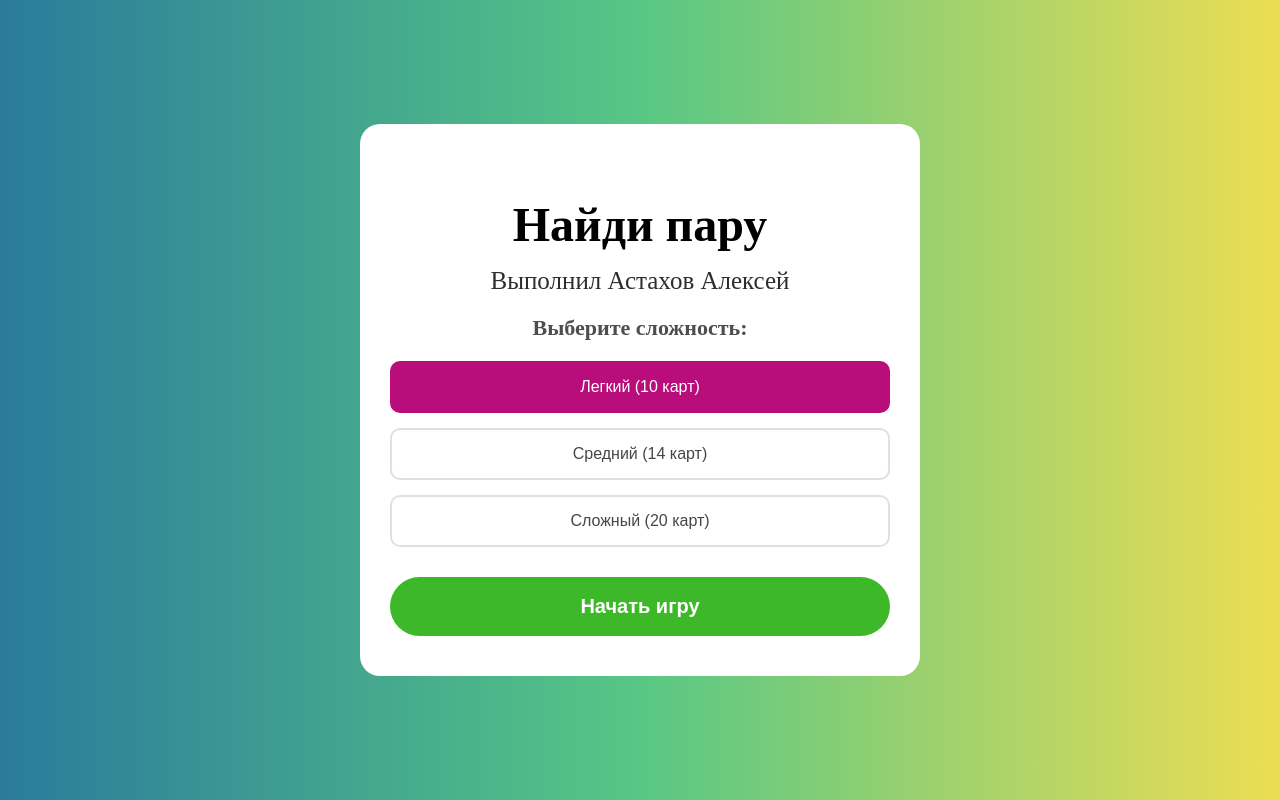
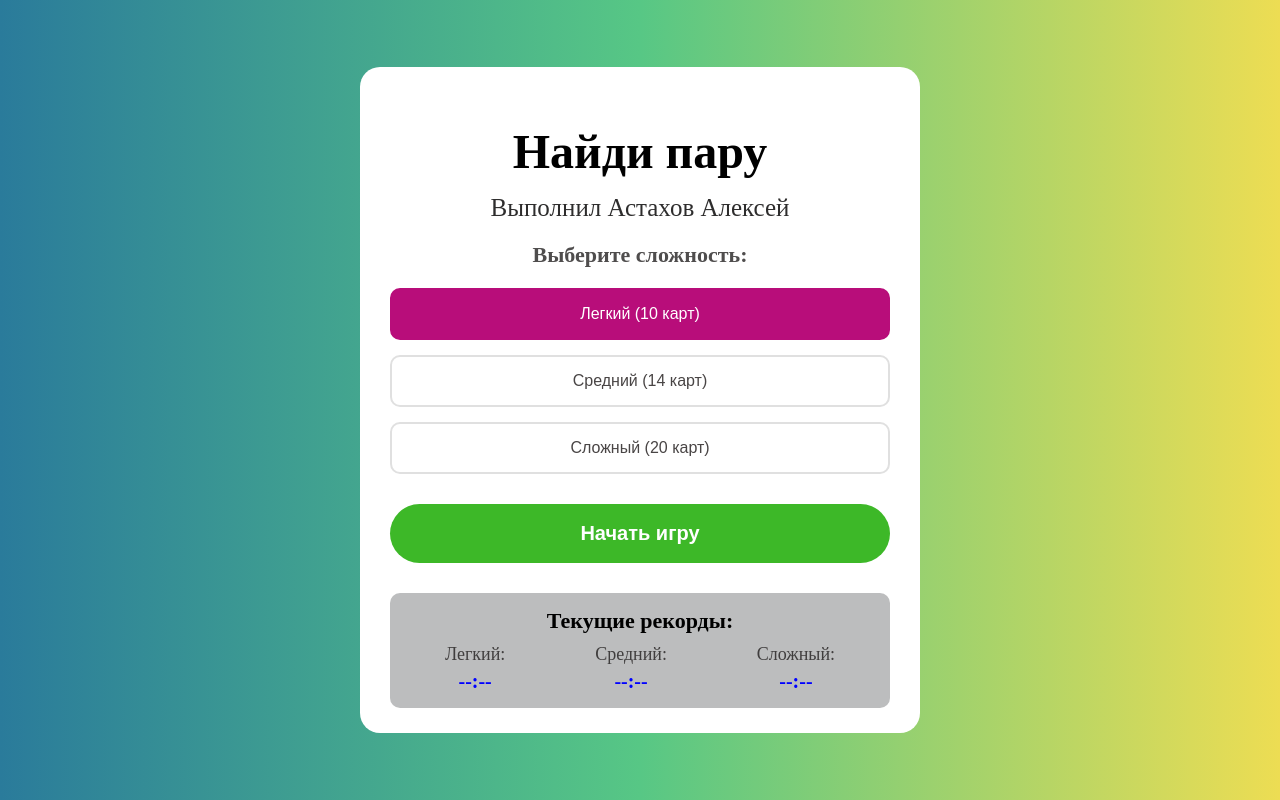
Before and after one commit to reznikovkg/vue-3-docker-compose, a Vue app in the folder vue/: page / in a window 1280 px wide. Built offline with nearby package versions, Linux system fonts and the light colour scheme.

Commit message:
added time counter and best scores

```diff
--- a/vue/src/components/pages/GamePage.vue
+++ b/vue/src/components/pages/GamePage.vue
@@ -2,7 +2,7 @@
   <div class="game">
     <header class="game__header">
       <button class="game__back-button" @click="goToMenu">В меню</button>
-      <h1 class="game__timer">00:00</h1>
+      <h1 class="game__timer">{{ formattedTime }}</h1>
     </header>
 
     <div
@@ -21,6 +21,20 @@
       <div class="game-over__content">
         <h2 class="game-over__title">Game Over!</h2>
         <p class="game-over__message">Вы нашли все пары!</p>
+
+        <div class="game-over__stats">
+          <div class="game-over__stat">
+            <span class="game-over__stat-label">Ваше время: </span>
+            <span class="game-over__stat-value">{{ formattedTime }}</span>
+          </div>
+          <div class="game-over__stat">
+            <span class="game-over__stat-label">Рекорд: </span>
+            <span class="game-over__stat-value">{{ formattedBestScore }}</span>
+          </div>
+          <div v-if="isNewRecord" class="game-over__new-record">
+            Новый рекорд!
+          </div>
+        </div>
 
         <div class="game-over__buttons">
           <button
@@ -52,14 +66,64 @@ export default {
     Card,
   },
 
+  data() {
+    return {
+      timer: null,
+      isNewRecord: false,
+    };
+  },
+
   computed: {
-    ...mapState(["cards"]),
-    ...mapGetters(["isGameFinished"]),
+    ...mapState(["cards", "elapsedTime", "bestScores", "difficulty"]),
+    ...mapGetters(["isGameFinished", "formattedTime", "formattedBestScore"]),
+  },
+
+  watch: {
+    cards: {
+      handler(newCards) {
+        const hasAnyFlip = newCards.some((card) => card.isFaceUp);
+        if (hasAnyFlip && !this.timer && !this.isGameFinished) {
+          this.startTimer();
+        }
+      },
+      deep: true,
+    },
+
+    isGameFinished(newValue) {
+      if (newValue) {
+        this.stopTimer();
+        this.checkNewRecord();
+      }
+    },
+  },
+
+  beforeUnmount() {
+    this.stopTimer();
   },
 
   methods: {
     handleFlip(cardId) {
       this.$store.dispatch("flipCard", cardId);
+    },
+
+    startTimer() {
+      this.timer = setInterval(() => {
+        this.$store.dispatch("updateTime", this.elapsedTime + 1);
+      }, 1000);
+    },
+
+    stopTimer() {
+      if (this.timer) {
+        clearInterval(this.timer);
+        this.timer = null;
+      }
+    },
+
+    checkNewRecord() {
+      const currentBest = this.bestScores[this.difficulty];
+      if (!currentBest || this.elapsedTime < currentBest)
+        this.isNewRecord = true;
+      else this.isNewRecord = false;
     },
 
     restartGame() {
@@ -155,13 +219,28 @@ export default {
   &__title {
     font-size: 42px;
     color: black;
-    margin-bottom: 15px;
+    margin: 0;
   }
 
   &__message {
     font-size: 22px;
     color: rgb(113, 109, 109);
     margin-bottom: 10px;
+  }
+
+  &__stats {
+    display: flex;
+    flex-direction: column;
+    gap: 10px;
+  }
+
+  &__stat-label {
+    font-size: 18px;
+  }
+
+  &__stat-value {
+    font-size: 18px;
+    font-weight: bold;
   }
 
   &__buttons {
--- a/vue/src/components/pages/IndexPage.vue
+++ b/vue/src/components/pages/IndexPage.vue
@@ -24,11 +24,29 @@
       </div>
 
       <button class="menu__start-btn" @click="startGame">Начать игру</button>
+
+      <div class="menu__scores">
+        <h2 class="menu__scores-title">Текущие рекорды:</h2>
+        <div class="menu__scores-list">
+          <div
+            v-for="option in difficultyOptions"
+            :key="option.value"
+            class="menu__scores-item"
+          >
+            <span class="menu__scores-label">{{ option.label }}:</span>
+            <span class="menu__scores-value">
+              {{ formatScores(bestScores[option.value]) }}
+            </span>
+          </div>
+        </div>
+      </div>
     </div>
   </div>
 </template>
 
 <script>
+import { mapState } from "vuex";
+
 export default {
   name: "IndexPage",
 
@@ -43,10 +61,21 @@ export default {
     };
   },
 
+  computed: {
+    ...mapState(["bestScores"]),
+  },
+
   methods: {
     startGame() {
       this.$store.dispatch("startGame", this.selectedDifficulty);
       this.$router.push("/game");
+    },
+
+    formatScores(seconds) {
+      if (!seconds) return "--:--";
+      const minutes = Math.floor(seconds / 60);
+      const remainingSeconds = seconds % 60;
+      return `${minutes.toString().padStart(2, "0")}:${remainingSeconds.toString().padStart(2, "0")}`;
     },
   },
 };
@@ -68,7 +97,7 @@ export default {
   &__container {
     max-width: 500px;
     width: 100%;
-    padding: 40px 30px;
+    padding: 25px 30px;
     background-color: white;
     border-radius: 20px;
     text-align: center;
@@ -134,5 +163,44 @@ export default {
     border-radius: 50px;
     cursor: pointer;
   }
+
+  &__scores {
+    margin-top: 30px;
+    padding: 15px;
+    background: #bcbdbe;
+    border-radius: 10px;
+
+    &-title {
+      margin-top: 0;
+      font-size: 22px;
+      color: black;
+      font-weight: bold;
+      margin-bottom: 10px;
+    }
+
+    &-list {
+      display: flex;
+      justify-content: space-around;
+      gap: 10px;
+    }
+  }
+
+  &__scores-item {
+    text-align: center;
+  }
+
+  &__scores-label {
+    display: block;
+    font-size: 18px;
+    color: #403e3e;
+    margin-bottom: 5px;
+  }
+
+  &__scores-value {
+    display: block;
+    font-size: 20px;
+    font-weight: bold;
+    color: blue;
+  }
 }
 </style>
--- a/vue/src/store/index.js
+++ b/vue/src/store/index.js
@@ -10,7 +10,20 @@ const MUTATIONS = {
   CLEAR_OPENED_CARDS: "CLEAR_OPENED_CARDS",
   SET_CAN_FLIP: "SET_CAN_FLIP",
   SET_GAME_STATUS: "SET_GAME_STATUS",
+  SET_ELAPSED_TIME: "SET_ELAPSED_TIME",
+  SET_BEST_SCORES: "SET_BEST_SCORES",
   RESET_GAME: "RESET_GAME",
+};
+
+const loadBestScores = () => {
+  const scores = localStorage.getItem("bestScores");
+  return scores
+    ? JSON.parse(scores)
+    : {
+        10: null,
+        14: null,
+        20: null,
+      };
 };
 
 export default createStore({
@@ -20,6 +33,8 @@ export default createStore({
     gameStatus: "menu", //menu, playing, finished
     openedCards: [],
     canFlip: true,
+    elapsedTime: 0,
+    bestScores: loadBestScores(),
   },
 
   getters: {
@@ -27,6 +42,21 @@ export default createStore({
     gameStatus: (state) => state.gameStatus,
     isGameFinished: (state) => state.gameStatus === "finished",
     currentDifficulty: (state) => state.difficulty,
+    formattedTime: (state) => {
+      const minutes = Math.floor(state.elapsedTime / 60);
+      const seconds = state.elapsedTime % 60;
+      return `${minutes.toString().padStart(2, "0")}:${seconds.toString().padStart(2, "0")}`;
+    },
+    currentBestScore: (state) => {
+      return state.bestScores[state.difficulty];
+    },
+    formattedBestScore: (state, getters) => {
+      const best = getters.currentBestScore;
+      if (!best) return "--:--";
+      const minutes = Math.floor(best / 60);
+      const seconds = best % 60;
+      return `${minutes.toString().padStart(2, "0")}:${seconds.toString().padStart(2, "0")}`;
+    },
   },
 
   mutations: {
@@ -39,6 +69,7 @@ export default createStore({
       state.gameStatus = "playing";
       state.openedCards = [];
       state.canFlip = true;
+      state.elapsedTime = 0;
     },
 
     [MUTATIONS.FLIP_CARD]: (state, payload) => {
@@ -89,11 +120,26 @@ export default createStore({
       state.gameStatus = payload;
     },
 
+    [MUTATIONS.SET_ELAPSED_TIME]: (state, payload) => {
+      state.elapsedTime = payload;
+    },
+
+    [MUTATIONS.SET_BEST_SCORES]: (state, payload) => {
+      if (
+        !state.bestScores[payload.difficulty] ||
+        payload.time < state.bestScores[payload.difficulty]
+      ) {
+        state.bestScores[payload.difficulty] = payload.time;
+        localStorage.setItem("bestScores", JSON.stringify(state.bestScores));
+      }
+    },
+
     [MUTATIONS.RESET_GAME]: (state) => {
       state.gameStatus = "menu";
       state.cards = [];
       state.openedCards = [];
       state.canFlip = true;
+      state.elapsedTime = 0;
     },
   },
 
@@ -137,6 +183,10 @@ export default createStore({
         store.commit(MUTATIONS.SET_CAN_FLIP, true);
 
         if (isGameComplete(store.state.cards)) {
+          store.commit(MUTATIONS.SET_BEST_SCORES, {
+            difficulty: store.state.difficulty,
+            time: store.state.elapsedTime,
+          });
           store.commit(MUTATIONS.SET_GAME_STATUS, "finished");
         }
       }, 700);
@@ -155,6 +205,10 @@ export default createStore({
       }, 1000);
     },
 
+    updateTime(store, payload) {
+      store.commit(MUTATIONS.SET_ELAPSED_TIME, payload);
+    },
+
     resetGame(store) {
       store.commit(MUTATIONS.RESET_GAME);
     },
```
